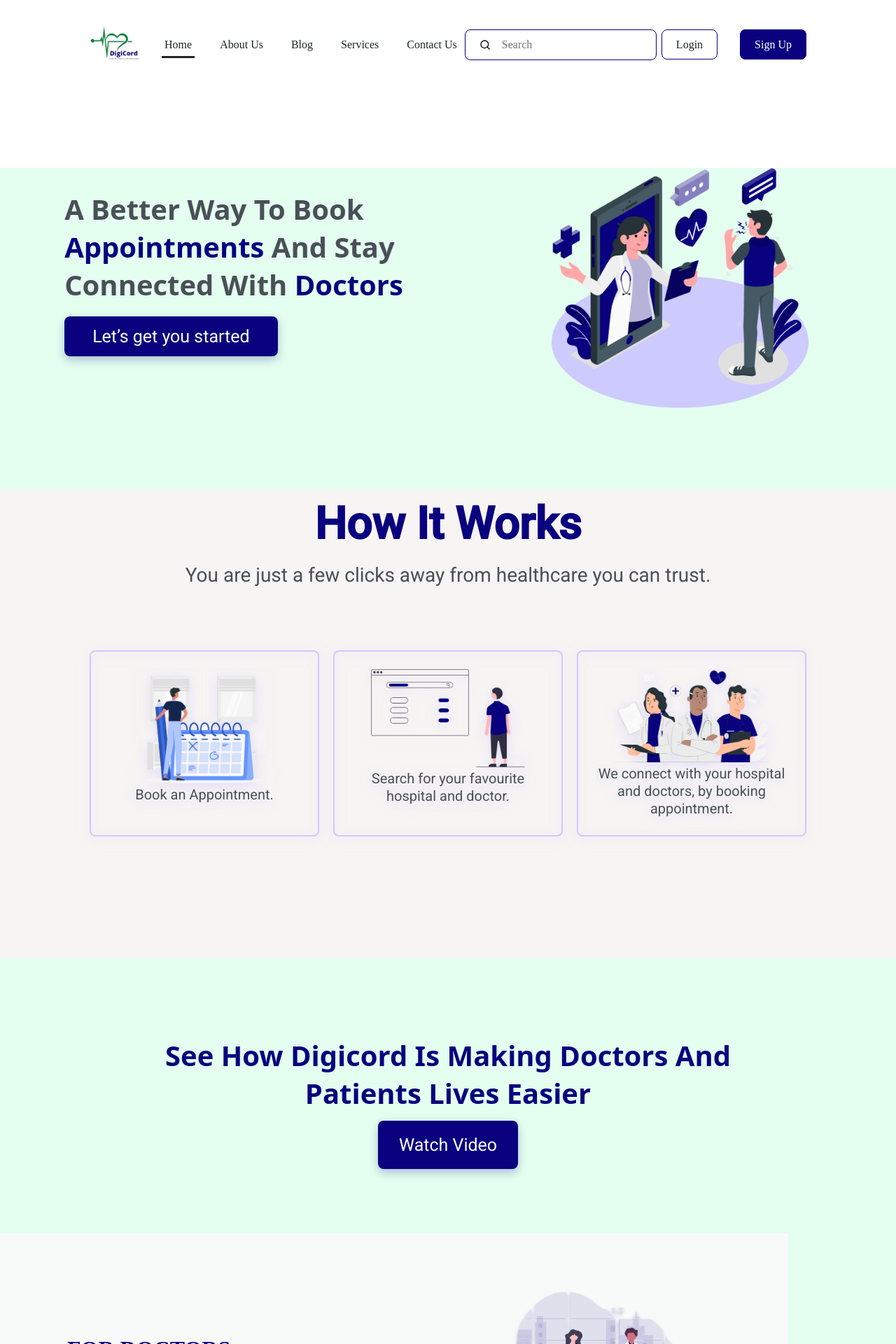
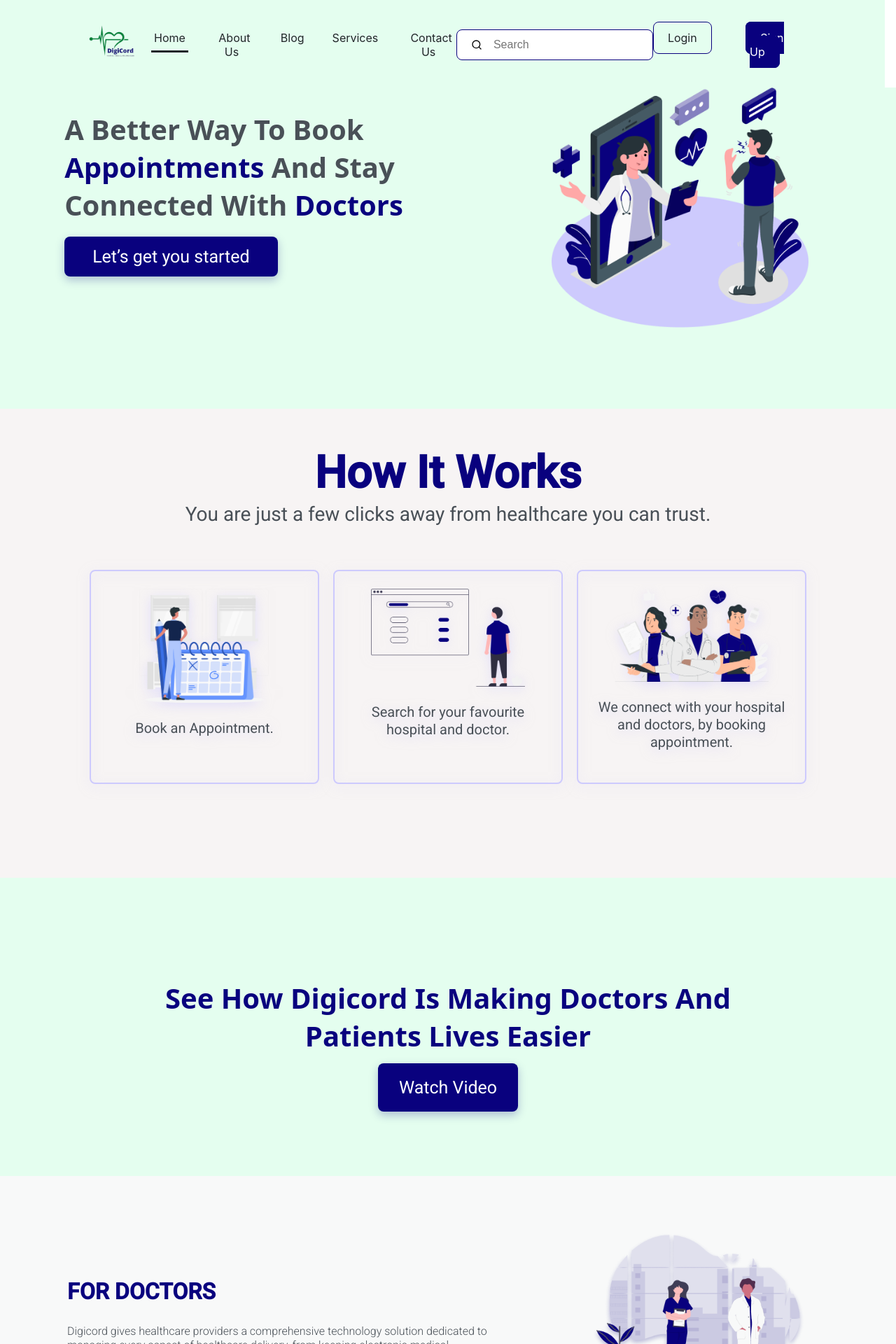
Before and after one commit to Digicord-Archives/DIGICORD-WEBSITE, a React (Create React App) app in the folder digicord/: page / in a window 1280 px wide. Shown: the top 1920 px of the page at 70% size. Built offline with nearby package versions, Linux system fonts and the light colour scheme.

Commit message:
Digicord Website Live

```diff
--- a/digicord/src/components/Navbar/Navbar.css
+++ b/digicord/src/components/Navbar/Navbar.css
@@ -1,5 +1,5 @@
 header {
-  width: 100vw;
+  width: 98.75vw;
   margin: 0;
   padding: 0;
 }
@@ -19,8 +19,11 @@ header * {
   display: flex;
   justify-content: space-between;
   align-items: center;
-  padding: 2rem 8rem;
+  padding: 2rem 8rem  2rem 8rem;
   margin: 0;
+  background-color:#E4FEEF;
+  /* border: 1px solid blue; */
+
 }
 
 .logo-wrapper {
--- a/digicord/src/pages/Landing-Page/Landing/Landing.js
+++ b/digicord/src/pages/Landing-Page/Landing/Landing.js
@@ -3,20 +3,20 @@ import Landingsection1 from '../Section/Landing_section1/Landingsection1';
 import Landingsection2 from '../Section/Landing_section2/Landingsection2';
 import Landingsection3 from '../Section/Landing_section3/Landingsection3';
 import Landingsection4 from '../Section/Landing_section4/Landingsection4';
-import Landingsection5 from '../Section/Landing_section5/Landingsection5';
+// import Landingsection5 from '../Section/Landing_section5/Landingsection5';
 import { Container } from 'react-bootstrap';
 import './Landing.css';
-import Landing_section6 from '../Section/Landing_section6/Landing_section6';
+import Landingsection6 from '../Section/Landing_section6/Landingsection6';
 
 const Landing = () => {
   return (
-   <Container>
+   <Container style={{marginTop:'-115px', padding: '0px', marginRight: '0px', marginLeft: '0px'}}>
       <Landingsection1/>
       <Landingsection2/>
-      <Landing_section6/>
+      <Landingsection6/>
       <Landingsection4/>
       <Landingsection3/>
-      <Landingsection5/>
+      {/* <Landingsection5/> */}
    </Container>
   )
 }
--- a/digicord/src/pages/Landing-Page/Section/Landing_section1/Landingsection1.js
+++ b/digicord/src/pages/Landing-Page/Section/Landing_section1/Landingsection1.js
@@ -9,7 +9,7 @@ const Landingsection1 = () => {
       {/* <Container className='container'>
         <Row className='sm' style={{display:'flex',background:'#E4FEEF'}}>
 ======= */}
-      <Container className='container' sytle={{background:'#E4FEEF'}}>
+      <Container className='container' sytle={{backgroundColor:'#E4FEEF', margin: '0px'}}>
         <Row className='sm' style={{display:'flex'}}>
 {/* >>>>>>> 0a25566310d29fdf06edfdae55d659f8b612a3bc */}
           <Col>
--- a/digicord/src/pages/Landing-Page/Section/Landing_section6/Landing_section6.js
+++ b/digicord/src/pages/Landing-Page/Section/Landing_section6/Landingsection6.js
@@ -1,7 +1,7 @@
 import React from 'react';
 import {Col, Row, Button, Container} from 'react-bootstrap'
 
-const Landing_section6 = () => {
+const Landingsection6 = () => {
   return (
     <>
       <Container className='container'>
@@ -19,4 +19,4 @@ const Landing_section6 = () => {
   )
 }
 
-export default Landing_section6
+export default Landingsection6
```
